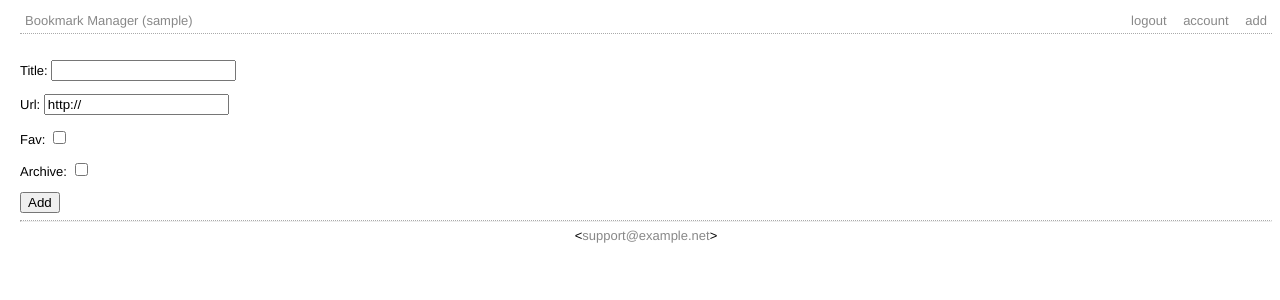
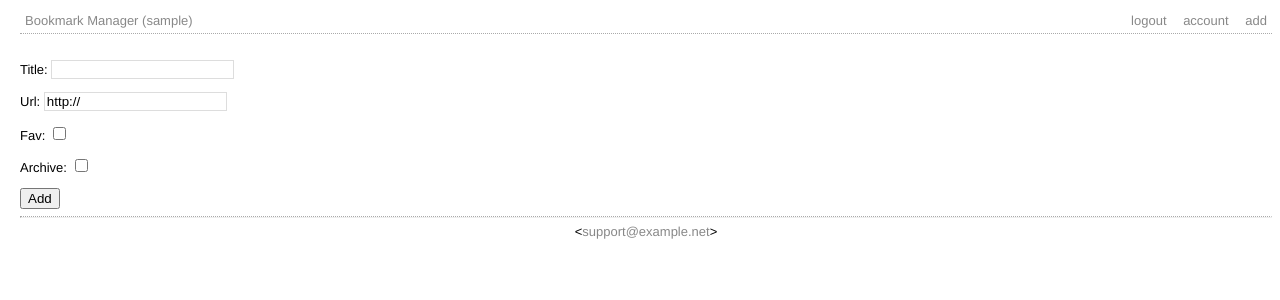
Before and after one commit to evening/bookmark-manager, a Django app: page /add in a window 1280 px wide. Shown: the top 300 px of the page. Run offline with Django 3.2, Linux system fonts and the light colour scheme; the visitor is signed in with stand-in values (Sample User, id 1).

Commit message:
#20 css for all inputs

```diff
--- a/website/static/main.css
+++ b/website/static/main.css
@@ -102,5 +102,8 @@ a.destroy-confirm {
 
 .edit-menu input {
     margin: 3px;
+}
+
+input {
     border: 1px solid #ddd;
 }
```
